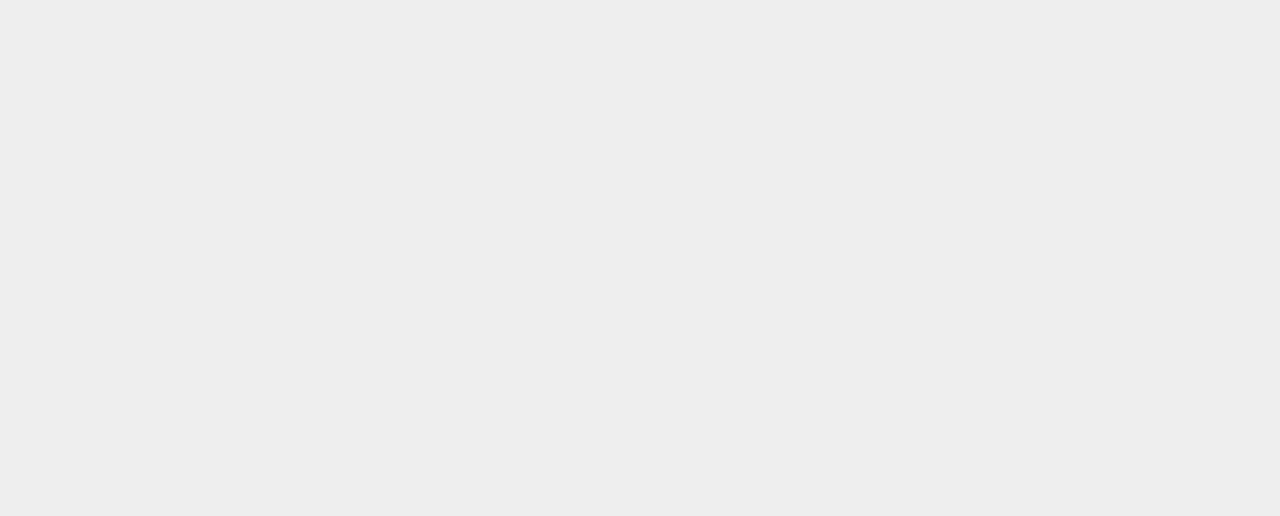
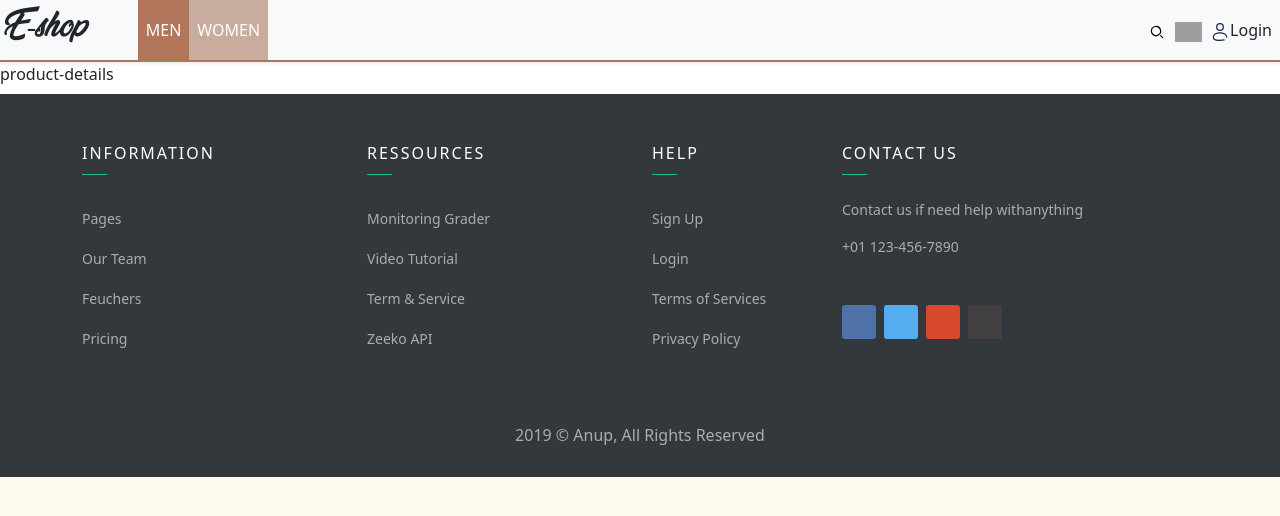
Before and after one commit to misonnnnn/ctrends, a React (Vite) app: page /product-details in a window 1280 px wide. Before the commit this address had no page. Shown: the top 516 px of the page. Built offline with nearby package versions, Linux system fonts and the light colour scheme; no server answers; grey boxes are pictures that could not be loaded.

Commit message:
implement footer

```diff
--- a/src/App.jsx
+++ b/src/App.jsx
@@ -6,6 +6,7 @@ import Template from './Template';
 
 import './App.css'
 import './assets/fonts/fonts.css'
+import ProductDetails from './Pages/ProductDetails';
 
 
 function App(){
@@ -15,6 +16,7 @@ function App(){
         <Route path='/' element={<Template />} >
           <Route index element={<HomePage />} />
           <Route path='/products/:categoryId' element={<ProductPage />} />
+          <Route path='/product-details/*' element={<ProductDetails />} />
         </Route>
       </Routes>
     </Router>
--- a/src/Banner/FeaturedItems.jsx
+++ b/src/Banner/FeaturedItems.jsx
@@ -1,5 +1,6 @@
 
 import { useEffect, useState } from "react";
+import config from "../config";
 //api keys
 //1a9d591a7amsh23c7fe97daf47d6p143dc3jsn594f31ebec65
 //fab9b4800dmsh6d3b5c77232eab3p130ec1jsn734ff01d57d1
@@ -9,7 +10,7 @@ function FeaturedItem(){
 
     const featuredIteamCategoryID = 12949;
     useEffect(() => {
-        fetch(`https://lightsalmon-otter-774319.hostingersite.com/asos/v1/products?categoryid=${featuredIteamCategoryID}&per_page=4`,{
+        fetch(`${config.API_URL}/asos/v1/products?categoryid=${featuredIteamCategoryID}&per_page=4`,{
         method: 'GET',
         headers: {
 
--- a/src/Navbar/Navbar.jsx
+++ b/src/Navbar/Navbar.jsx
@@ -6,6 +6,8 @@ import { faCaretDown, faCaretRight } from '@fortawesome/free-solid-svg-icons';
 import { Link } from 'react-router-dom';
 import { faCaretUp } from '@fortawesome/free-solid-svg-icons';
 import Categories from './Categories.jsx';
+import config from '../config.js';
+import LoadingDiv from '../utils/LoadingDiv.jsx';
 //category id:bb2385ab-3f26-48cd-80f3-e7414bfb112
 
 //api keys
@@ -56,7 +58,7 @@ function Navbar() {
   }
 
   useEffect(()=>{
-    fetch('https://lightsalmon-otter-774319.hostingersite.com/asos/v1/categories',{
+    fetch(`${config.API_URL}/asos/v1/categories`,{
       method: 'GET',
       headers: {
         // 'Content-Type': 'application/json',
@@ -82,7 +84,7 @@ function Navbar() {
   return (
       <div className="w-100 shadow-sm d-flex justify-content-between align-items-center bg-light sticky-top customNav">
         <div className='d-flex justify-content align-items-center position-relative'>
-          <h3 className='m-0' style={{fontFamily: 'VeganStyle'}}>E-shop</h3>
+          <h3 className='m-0 ms-1' style={{fontFamily: 'VeganStyle'}}>E-shop</h3>
           <div className='position-relative d-flex h-100  top-0' style={{marginLeft:'50px'}}>
             <div className='navMenu navMenu_men' onClick={()=> toggleMenWomenCategory('men')}>
               <span className='px-2 py-5' ref={navMenuRefForMen}>MEN</span>
@@ -115,16 +117,8 @@ function Navbar() {
 
         <div className={`position-absolute  start-50 translate-middle-x top-0  ${activeNavForMen ? "d-block" : "d-none"}`} style={{zIndex: '99', marginTop:'73px', width :'90%'}}>
           <div className='categoryOuterDivCaretTop' style={{left : `${navMenuPositionFromLeft}px`,marginLeft:'-5%'}}></div>
-
           {
-            isNavigationLoaded ? <Categories data={menCategoryList}/> :
-              (
-              <div className="d-flex justify-content-center align-items-center bg-light p-2 shadow" style={{ }}>
-                  <div className="spinner-border text-primary" role="status">
-                  <span className="visually-hidden">Loading...</span>
-                  </div>
-              </div>
-              )
+            isNavigationLoaded ? <Categories data={menCategoryList}/> :  <LoadingDiv />
           }
 
         </div>
@@ -132,14 +126,7 @@ function Navbar() {
         <div className={`position-absolute  start-50 translate-middle-x top-0   ${activeNavForWomen ? "d-block" : "d-none"}`} style={{zIndex: '99', marginTop:'73px', width :'90%'}}>
           <div className='categoryOuterDivCaretTop' style={{left : `${navMenuPositionFromLeft}px`,marginLeft:'-5%'}}></div>
           {
-            isNavigationLoaded ? <Categories data={womenCategoryList}/> :
-              (
-              <div className="d-flex justify-content-center align-items-center bg-light p-2 shadow" style={{ }}>
-                  <div className="spinner-border text-primary" role="status">
-                  <span className="visually-hidden">Loading...</span>
-                  </div>
-              </div>
-              )
+            isNavigationLoaded ? <Categories data={womenCategoryList}/> :  <LoadingDiv />
           }
         </div>
 
--- /dev/null
+++ b/src/Pages/Footer.jsx
@@ -0,0 +1,75 @@
+import '../footer.css'
+
+function Footer(){
+    return (
+        <div className="section bg-footer mt-2">
+            <div className="container">
+                <div className="row">
+                    <div className="col-lg-3">
+                        <div className="">
+                            <h6 className="footer-heading text-uppercase text-white">Information</h6>
+                            <ul className="list-unstyled footer-link mt-4">
+                                <li><a href="">Pages</a></li>
+                                <li><a href="">Our Team</a></li>
+                                <li><a href="">Feuchers</a></li>
+                                <li><a href="">Pricing</a></li>
+                            </ul>
+                        </div>
+                    </div>
+
+                    <div className="col-lg-3">
+                        <div className="">
+                            <h6 className="footer-heading text-uppercase text-white">Ressources</h6>
+                            <ul className="list-unstyled footer-link mt-4">
+                                <li><a href="">Monitoring Grader </a></li>
+                                <li><a href="">Video Tutorial</a></li>
+                                <li><a href="">Term &amp; Service</a></li>
+                                <li><a href="">Zeeko API</a></li>
+                            </ul>
+                        </div>
+                    </div>
+
+                    <div className="col-lg-2">
+                        <div className="">
+                            <h6 className="footer-heading text-uppercase text-white">Help</h6>
+                            <ul className="list-unstyled footer-link mt-4">
+                                <li><a href="">Sign Up </a></li>
+                                <li><a href="">Login</a></li>
+                                <li><a href="">Terms of Services</a></li>
+                                <li><a href="">Privacy Policy</a></li>
+                            </ul>
+                        </div>
+                    </div>
+
+                    <div className="col-lg-4">
+                        <div className="">
+                            <h6 className="footer-heading text-uppercase text-white">Contact Us</h6>
+                            <p className="contact-info mt-4">Contact us if need help withanything</p>
+                            <p className="contact-info">+01 123-456-7890</p>
+                            <div className="mt-5">
+                                <ul className="list-inline">
+                                    <li className="list-inline-item"><a href="#"><i className="fab facebook footer-social-icon fa-facebook-f"></i></a></li>
+                                    <li className="list-inline-item"><a href="#"><i className="fab twitter footer-social-icon fa-twitter"></i></a></li>
+                                    <li className="list-inline-item"><a href="#"><i className="fab google footer-social-icon fa-google"></i></a></li>
+                                    <li className="list-inline-item"><a href="#"><i className="fab apple footer-social-icon fa-apple"></i></a></li>
+                                </ul>
+                            </div>
+                        </div>
+                    </div>
+
+                </div>
+            </div>
+
+            <div className="text-center mt-5">
+                <p className="footer-alt mb-0 f-14">2019 © Anup, All Rights Reserved</p>
+            </div>
+        </div>
+    )
+
+}
+
+
+
+
+
+export default Footer
--- /dev/null
+++ b/src/Pages/ProductDetails.jsx
@@ -0,0 +1,17 @@
+import { useLocation, useParams } from "react-router-dom"
+
+function ProductDetails(){
+    const location = useLocation();
+    const path = location.pathname+location.hash
+    const productPath = path.startsWith('/') ? path.slice(1) : path;
+
+  return (
+    <>
+        <span>{productPath}</span>
+    </>
+  );
+
+}
+
+
+export default ProductDetails
--- a/src/Pages/ProductPage.jsx
+++ b/src/Pages/ProductPage.jsx
@@ -1,6 +1,8 @@
 import { useEffect, useState } from "react";
-import { useParams } from "react-router-dom";
+import { useParams, Link } from "react-router-dom";
 import Navbar from "../Navbar/Navbar";
+import config from '../config';
+
 //api keys
 //1a9d591a7amsh23c7fe97daf47d6p143dc3jsn594f31ebec65
 //fab9b4800dmsh6d3b5c77232eab3p130ec1jsn734ff01d57d1
@@ -12,7 +14,7 @@ function ProductPage() {
 
   useEffect(()=>{
     setProductList([])
-    fetch(`https://lightsalmon-otter-774319.hostingersite.com/asos/v1/products?categoryid=${categoryId}&per_page=100`,{
+    fetch(`${config.API_URL}/asos/v1/products?categoryid=${categoryId}&per_page=100`,{
       method:'GET',
       headers: {
 
@@ -53,14 +55,18 @@ function ProductPage() {
       <div className="" style={{marginTop:'20px'}}>
         <div>
           {/* <hr /> */}
-          <div className="container-fluid">
+          <div className="container-fluid position-relative">
+            <div className="position-relative start-50 translate-middle-x " style={{width:'98%'}}>
               <h6 className="text-uppercase px-2">{productList.category_name}</h6>
+              <div className="text-center">
               {
                 productList.product_list?.map((product, productIndex) => {
+                  console.log(product)
                   const isProductHovered = isProductHoveredIndex === productIndex;
                   return(
+                    <Link to={`/product-details/${product.url}`}>
                       <div className="d-inline-block" key={productIndex}>
-                    <div className={`position-relative m-1 card p-2 pb-5`} style={{width:'200px'}}>
+                        <div className={`position-relative m-1 rounded-1 border border-1 p-2 pb-5`} style={{width:'150px'}}>
                           <div className="w-100 ">
                             <img src={isProductHovered ? `https://${product.additionalImageUrls[0]}` : `https://${product.imageUrl}`} className="w-100" alt=""
                             onMouseEnter={() => setIsProductHoveredIndex(productIndex)}
@@ -71,9 +77,12 @@ function ProductPage() {
                           <p className="fw-bold text-success position-absolute bottom-0 mb-1">{product.price.current.text} <span className="text-muted s-f-size fw-normal">{product.price.currency} </span></p>
                         </div>
                       </div>
+                    </Link>
                   )
                 })
               }
+              </div>
+            </div>
           </div>
         </div>
       </div>
--- a/src/Products/ProductList.jsx
+++ b/src/Products/ProductList.jsx
@@ -1,4 +1,5 @@
 import { useEffect, useState } from 'react';
+import config from '../config';
 //api keys
 //1a9d591a7amsh23c7fe97daf47d6p143dc3jsn594f31ebec65
 //fab9b4800dmsh6d3b5c77232eab3p130ec1jsn734ff01d57d1
@@ -7,7 +8,7 @@ function ProductList() {
   const [productListLoading, setProductListLoading] = useState(true);
 
   useEffect(() => {
-    fetch('https://lightsalmon-otter-774319.hostingersite.com/asos/v1/products?categoryid=21508&per_page=18',{
+    fetch(`${config.API_URL}/asos/v1/products?categoryid=21508&per_page=18`,{
       method: 'GET',
       headers: {
         // 'Content-Type': 'application/json',
--- a/src/Template.jsx
+++ b/src/Template.jsx
@@ -1,5 +1,6 @@
 import { Outlet } from "react-router-dom";
 import Navbar from "./Navbar/Navbar";
+import Footer from "./Pages/Footer";
 
 function Template(){
 
@@ -7,6 +8,7 @@ function Template(){
         <>
             <Navbar />
             <Outlet />
+            <Footer />
         </>
     )
 }
--- /dev/null
+++ b/src/config.js
@@ -0,0 +1,12 @@
+// config.js
+const dev = {
+  API_URL: "http://127.0.0.1:8000",
+};
+
+const prod = {
+  API_URL: "https://lightsalmon-otter-774319.hostingersite.com",
+};
+
+const config = process.env.NODE_ENV === "development" ? dev : prod;
+
+export default config;
--- /dev/null
+++ b/src/footer.css
@@ -0,0 +1,73 @@
+.bg-footer {
+    background-color: #33383c;
+    padding: 50px 0 30px;
+}
+.footer-heading {
+    letter-spacing: 2px;
+}
+
+.footer-link a {
+    color: #acacac !important;
+    line-height: 40px;
+    font-size: 14px;
+    transition: all 0.5s;
+}
+
+.footer-link a:hover {
+    color: #1bbc9b;
+}
+
+.contact-info {
+    color: #acacac;
+    font-size: 14px;
+}
+
+.footer-social-icon {
+    font-size: 15px;
+    height: 34px;
+    width: 34px;
+    line-height: 34px;
+    border-radius: 3px;
+    text-align: center;
+    display: inline-block;
+}
+
+.facebook {
+    background-color: #4e71a8;
+    color: #ffffff;
+}
+
+.twitter {
+    background-color: #55acee;
+    color: #ffffff;
+}
+
+.google {
+    background-color: #d6492f;
+    color: #ffffff;
+}
+
+.apple {
+    background-color: #424041;
+    color: #ffffff;
+}
+
+.footer-alt {
+    color: #acacac;
+}
+
+.footer-heading {
+    position: relative;
+    padding-bottom: 12px;
+}
+
+.footer-heading:after {
+    content: '';
+    width: 25px;
+    border-bottom: 1px solid #FFF;
+    position: absolute;
+    left: 0;
+    bottom: 0;
+    display: block;
+    border-bottom: 1px solid #1bbc9b;
+}
--- a/src/index.css
+++ b/src/index.css
@@ -6,7 +6,7 @@
 
   color-scheme: light dark;
   color: rgba(99, 96, 96, 0.87);
-  background-color: #eee;
+  background-color: #fffaf0;
 
   font-synthesis: none;
   text-rendering: optimizeLegibility;
@@ -128,7 +128,7 @@ a:hover {
 .categoryOuterList_menu{
   padding: 0 20px;
   position:relative;
-  border-right:2px solid #fbfbfb;
+  border-right:1px solid #b17659;
   margin:0 5px;
   transition:.3s;
   cursor: pointer;
@@ -136,9 +136,9 @@ a:hover {
 }
 .categoryOuterList_menu:hover{
   transition:.3s;
-  background-color: rgba(0, 0, 0, .2);
+  background-color: rgba(0, 0, 0, .05);
   color:#fff;
-  border-radius: 10px 0 0 10px;
+  /* border-radius: 10px 0 0 10px; */
 }
 
 .categoryListChildren{
--- /dev/null
+++ b/src/utils/LoadingDiv.jsx
@@ -0,0 +1,14 @@
+
+import * as bootstrap from 'bootstrap';
+
+function LoadingDiv(){
+    return (
+        <div className="d-flex justify-content-center align-items-center bg-light p-2 shadow" style={{ }}>
+            <div className="spinner-border text-primary" role="status">
+            <span className="visually-hidden">Loading...</span>
+            </div>
+        </div>
+    )
+}
+
+export default LoadingDiv
```
Lines whose indentation alone changed are shown as unchanged.
